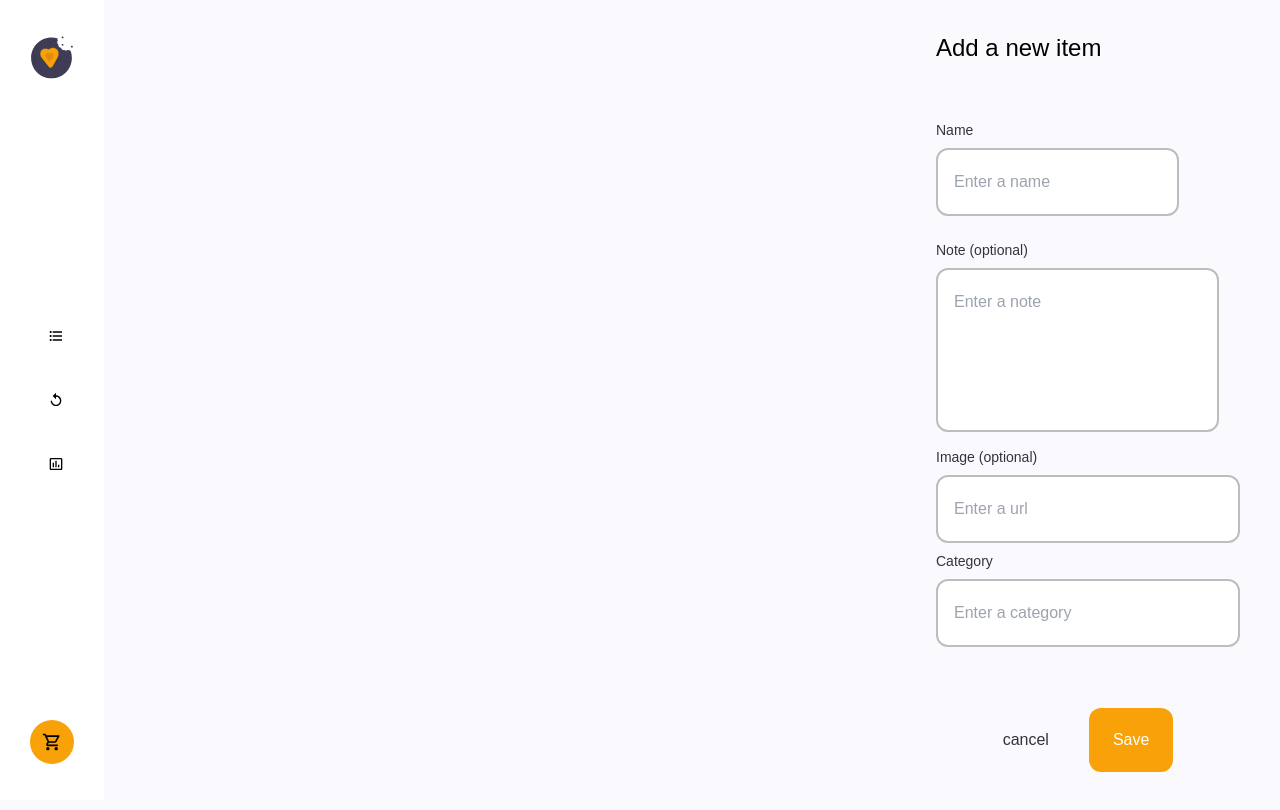
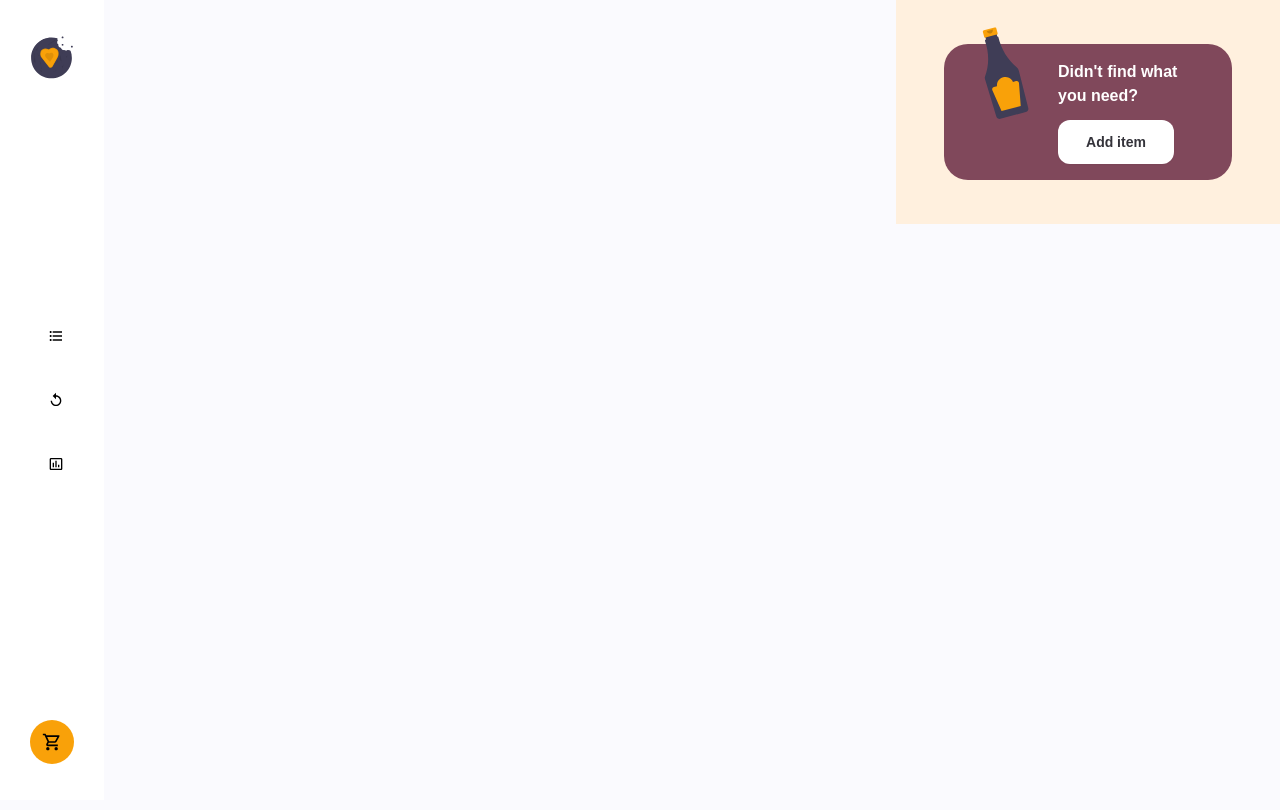
Before and after one commit to JNFussion/shoppingify-challenge-solution, a React (Create React App) app in the folder client/: page /statistics in a window 1280 px wide. Shown: the top 810 px of the page. Built offline with nearby package versions, Linux system fonts and the light colour scheme.

Commit message:
add show slice, add dispatch to form

```diff
--- a/client/src/App.js
+++ b/client/src/App.js
@@ -1,12 +1,24 @@
 import React from "react";
+import { useSelector } from "react-redux";
 import { BrowserRouter, Routes, Route } from "react-router-dom";
 import History from "./components/History";
 import Items from "./components/items/Items";
 import ItemsForm from "./components/ItemsForm";
 import Navbar from "./components/Navbar";
+import ShoppingList from "./components/ShoppingList";
+import ShowItem from "./components/showItem";
 import Statistics from "./components/Statistics";
+import {
+  selectShowForm,
+  selectShowItem,
+  selectShowShoppingList,
+} from "./features/showSlice";
 
 function App() {
+  const showShoppingList = useSelector(selectShowShoppingList);
+  const showForm = useSelector(selectShowForm);
+  const showItem = useSelector(selectShowItem);
+
   return (
     <BrowserRouter>
       <div className="flex">
@@ -18,7 +30,9 @@ function App() {
           <Route path="/statistics" element={<Statistics />} />
         </Routes>
         <div className="absolute right-0 h-full max-w-sm w-96">
-          <ItemsForm />
+          {showShoppingList && <ShoppingList />}
+          {showForm && <ItemsForm />}
+          {showItem && <ShowItem />}
         </div>
       </div>
     </BrowserRouter>
--- a/client/src/components/ItemsForm.js
+++ b/client/src/components/ItemsForm.js
@@ -15,7 +15,12 @@ import {
   selectNameForm,
   selectNoteForm,
 } from "../features/formSlice";
-import { selectCategories } from "../features/itemsSlice";
+import {
+  fetchCategories,
+  fetchItemsByCategory,
+  selectCategories,
+} from "../features/itemsSlice";
+import { showShoppingList } from "../features/showSlice";
 
 function ItemsForm() {
   const name = useSelector(selectNameForm);
@@ -59,6 +64,12 @@ function ItemsForm() {
           dispatch(addError(err));
         } else {
           dispatch(clear());
+          if (categories.find((cat) => cat === category)) {
+            dispatch(fetchItemsByCategory(category));
+          } else {
+            dispatch(fetchCategories());
+          }
+          dispatch(showShoppingList());
         }
       })
     );
@@ -162,7 +173,11 @@ function ItemsForm() {
           )}
         </div>
         <div className="my-auto flex gap-10 justify-center">
-          <button type="button" className="text-jet ">
+          <button
+            type="button"
+            className="text-jet"
+            onClick={() => dispatch(showShoppingList())}
+          >
             cancel
           </button>
           <button
--- a/client/src/components/Navbar.js
+++ b/client/src/components/Navbar.js
@@ -5,10 +5,13 @@ import {
   MdInsertChartOutlined,
   MdReplay,
 } from "react-icons/md";
+import { useDispatch } from "react-redux";
 import Logo from "../assets/images/logo.svg";
 import NavbarLink from "./NavbarLink";
 
 function Navbar() {
+  const dispatch = useDispatch();
+
   return (
     <nav className="min-h-screen w-fit px-6 py-9 flex flex-col items-center justify-between bg-white">
       <div>
--- a/client/src/components/shoppingList.js
+++ b/client/src/components/ShoppingList.js
@@ -1,7 +1,11 @@
 import React from "react";
+import { useDispatch } from "react-redux";
 import Bottle from "../assets/images/source.svg";
+import { showForm } from "../features/showSlice";
 
 function ShoppingList() {
+  const dispatch = useDispatch();
+
   return (
     <article className="px-12 py-11 bg-antique-white">
       <section className="flex gap-7 px-7 py-4 rounded-3xl bg-lavender">
@@ -15,6 +19,7 @@ function ShoppingList() {
           <button
             type="button"
             className="w-fit px-7 py-3 rounded-xl shadow-sm text-jet text-sm font-bold bg-white"
+            onClick={() => dispatch(showForm())}
           >
             Add item
           </button>
--- /dev/null
+++ b/client/src/components/showItem.js
@@ -0,0 +1,5 @@
+import React from "react";
+
+function ShowItem(params) {}
+
+export default ShowItem;
--- /dev/null
+++ b/client/src/features/showSlice.js
@@ -0,0 +1,49 @@
+/* eslint-disable no-return-assign */
+/* eslint-disable no-param-reassign */
+/* eslint-disable no-underscore-dangle */
+import { createSlice } from "@reduxjs/toolkit";
+
+export const selectShowShoppingList = (state) => state.show.shoppingList;
+export const selectShowForm = (state) => state.show.form;
+export const selectShowItem = (state) => state.show.item;
+
+const initialState = {
+  shoppingList: true,
+  form: false,
+  item: false,
+};
+
+const showOptions = {
+  name: "show",
+  initialState,
+  reducers: {
+    toggleShoppingList: (state, action) => {
+      state.shoppingList = !state.shoppingList;
+      state.form = false;
+      state.item = false;
+    },
+    showShoppingList: (state, action) => {
+      state.shoppingList = true;
+      state.form = false;
+      state.item = false;
+    },
+    showForm: (state, action) => {
+      state.shoppingList = false;
+      state.form = true;
+      state.item = false;
+    },
+    showItem: (state, action) => {
+      state.shoppingList = false;
+      state.form = false;
+      state.item = true;
+    },
+  },
+  extraReducers: {},
+};
+
+const showSlice = createSlice(showOptions);
+
+export const { toggleShoppingList, showShoppingList, showForm, showItem } =
+  showSlice.actions;
+
+export default showSlice.reducer;
--- a/client/src/store.js
+++ b/client/src/store.js
@@ -3,6 +3,7 @@ import itemsReducer from "./features/itemsSlice";
 import currentShoppingListReducer from "./features/currentShoppingListSlice";
 import searchTermReducer from "./features/searchTermSlice";
 import formReducer from "./features/formSlice";
+import showReducer from "./features/showSlice";
 
 const store = configureStore({
   reducer: {
@@ -10,6 +11,7 @@ const store = configureStore({
     form: formReducer,
     currentShoppingList: currentShoppingListReducer,
     searchTerm: searchTermReducer,
+    show: showReducer,
   },
 });
 
```
